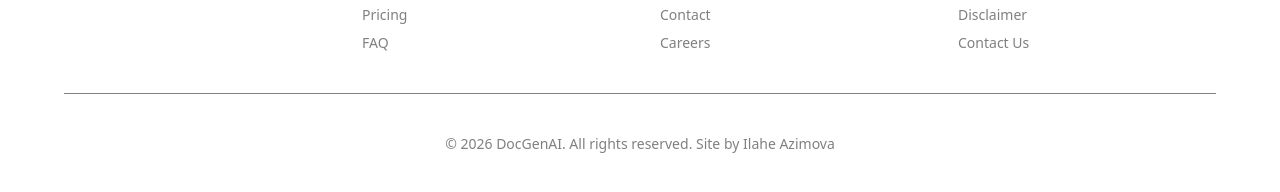
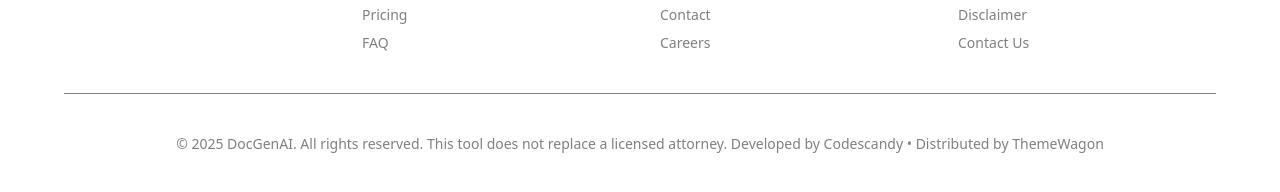
Before and after one commit to mehemmedy/-DocGenAI, a website: page index.htm in a window 1280 px wide. Shown: the part 7173-7365 px from the top of the page. Drawn offline with Linux system fonts and the light colour scheme.

Commit message:
1-commit

```diff
--- a/index.htm
+++ b/index.htm
@@ -598,7 +598,8 @@
 
             </div>
             <hr class="border-0 bg-[gray] h-[0.5px] my-10">
-            <p class="text-[gray] text-center text-sm">© 2026 DocGenAI. All rights reserved. Site by Ilahe Azimova</p>
+            <p class="text-[gray] text-center text-sm">© 2025 DocGenAI. All rights reserved. This tool does not replace a licensed attorney.
+Developed by Codescandy • Distributed by ThemeWagon</p>
 
 
 
```
